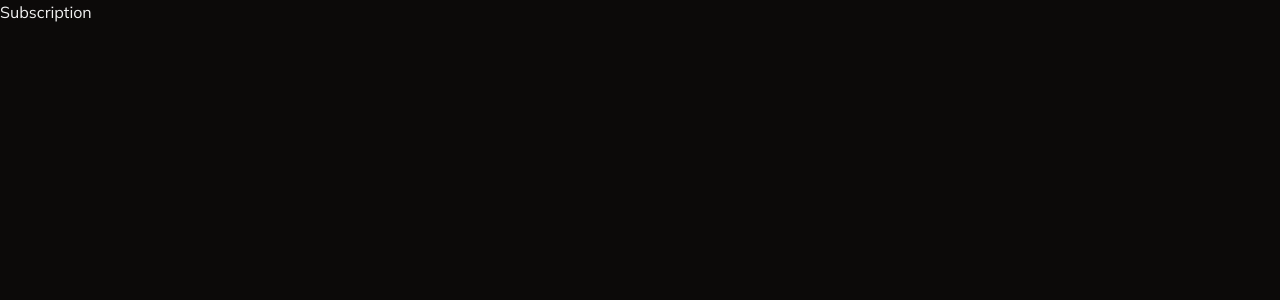
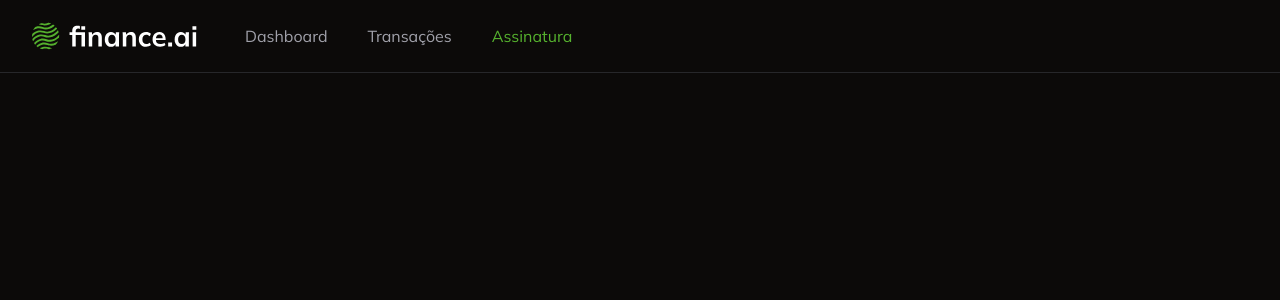
Before and after one commit to GustavoOrelio/FinanceAi, a Next.js app: page /subscription in a window 1280 px wide. Shown: the top 300 px of the page. Built offline with nearby package versions, Linux system fonts and the light colour scheme.

Commit message:
feat: add navbar component

```diff
--- /dev/null
+++ b/app/_components/navbar.tsx
@@ -0,0 +1,40 @@
+"use client";
+
+import Image from "next/image";
+import Link from "next/link";
+import { UserButton } from "@clerk/nextjs";
+import { usePathname } from "next/navigation";
+
+const Navbar = () => {
+  const pathname = usePathname();
+  return (
+    <div className="flex justify-between border-b border-solid px-8 py-4">
+      {/* ESQUERDA */}
+      <div className="flex items-center gap-10">
+        <Image src="/logo.svg" alt="Finance AI" width={173} height={39} />
+        <Link
+          href="/"
+          className={`${pathname === "/" ? "text-primary" : "text-muted-foreground"}`}
+        >
+          Dashboard
+        </Link>
+        <Link
+          href="/transactions"
+          className={`${pathname === "/transactions" ? "text-primary" : "text-muted-foreground"}`}
+        >
+          Transações
+        </Link>
+        <Link
+          href="/subscription"
+          className={`${pathname === "/subscription" ? "text-primary" : "text-muted-foreground"}`}
+        >
+          Assinatura
+        </Link>
+      </div>
+      {/* DIREITA */}
+      <UserButton showName />
+    </div>
+  );
+};
+
+export default Navbar;
--- a/app/page.tsx
+++ b/app/page.tsx
@@ -1,7 +1,6 @@
-import { UserButton } from "@clerk/nextjs";
 import { auth } from "@clerk/nextjs/server";
 import { redirect } from "next/navigation";
-
+import Navbar from "./_components/navbar";
 const Home = async () => {
   const { userId } = await auth();
 
@@ -9,11 +8,7 @@
     redirect("/login");
   }
 
-  return (
-    <div className="h-full flex items-center justify-center">
-      <UserButton showName />
-    </div>
-  );
-}
+  return <Navbar />;
+};
 
 export default Home;
--- a/app/subscription/page.tsx
+++ b/app/subscription/page.tsx
@@ -1,9 +1,7 @@
+import Navbar from "../_components/navbar";
+
 const SubscriptionPage = () => {
-  return (
-    <div>
-      <h1>Subscription</h1>
-    </div>
-  );
-}
+  return <Navbar />;
+};
 
 export default SubscriptionPage;
--- a/app/transactions/page.tsx
+++ b/app/transactions/page.tsx
@@ -2,11 +2,13 @@
 import { transactionsColumns } from "./_columns";
 import { DataTable } from "../_components/ui/data-table";
 import AddTransactionButton from "../_components/add-transaction-button";
-
+import Navbar from "../_components/navbar";
 const TransactionsPage = async () => {
   //Acessar transações do meu banco de dados
   const transactions = await db.transaction.findMany({});
   return (
+    <>
+      <Navbar />
       <div className="space-y-6 p-6">
         {/* TÍTULO E BOTÃO */}
         <div className="flex w-full items-center justify-between">
@@ -17,6 +19,7 @@
         {/* TABELA */}
         <DataTable columns={transactionsColumns} data={transactions} />
       </div>
+    </>
   );
 };
 
```
Lines whose indentation alone changed are shown as unchanged.
